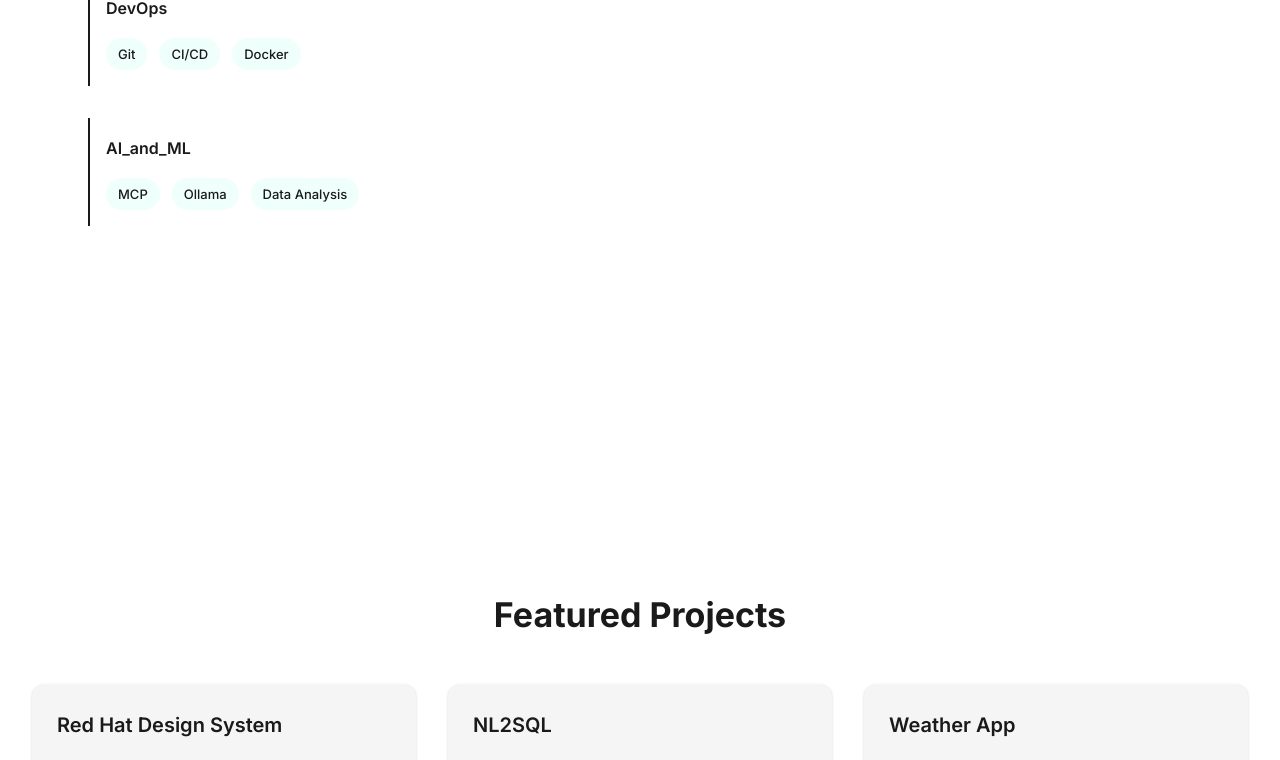
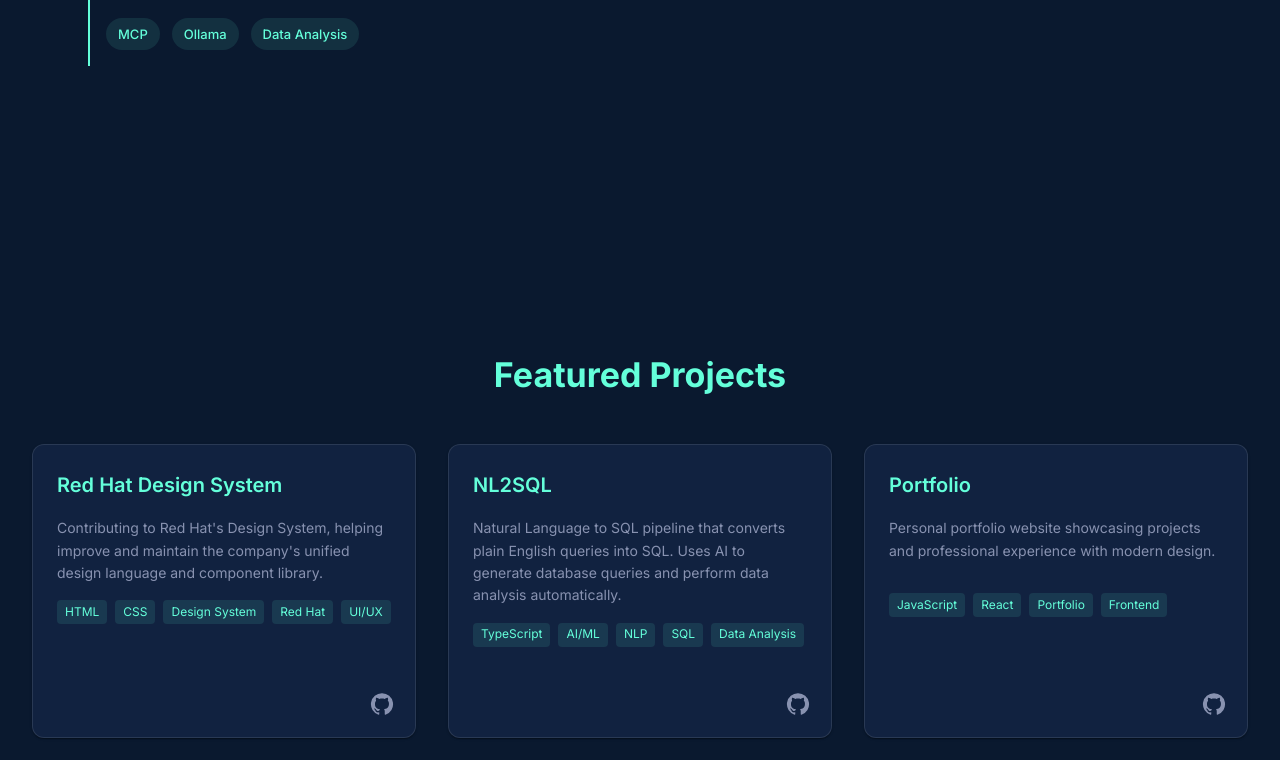
Before and after one commit to rohit-bharmal/rohit-bharmal.github.io, a React (Vite) app: page / in a window 1280 px wide. Shown: the part 1993-2753 px from the top of the page. Built offline with nearby package versions, Linux system fonts and the light colour scheme.

Commit message:
Ui changes

```diff
--- a/src/App.tsx
+++ b/src/App.tsx
@@ -28,7 +28,7 @@
     display: "flex",
     alignItems: "center",
     scrollMarginTop: "56px", // Account for mobile header
-    padding: "80px 0", // Add vertical padding instead of min-height
+    padding: "0 0 80px", // Remove top padding, keep bottom padding
     "& > *": {
       width: "100%",
     },
--- a/src/components/Projects.tsx
+++ b/src/components/Projects.tsx
@@ -34,6 +34,13 @@
       "Natural Language to SQL pipeline that converts plain English queries into SQL. Uses AI to generate database queries and perform data analysis automatically.",
     tags: ["TypeScript", "AI/ML", "NLP", "SQL", "Data Analysis"],
     github: "https://github.com/rohit-bharmal/nl2sql",
+  },
+  {
+    title: "Portfolio",
+    description:
+      "Personal portfolio website showcasing projects and professional experience with modern design.",
+    tags: ["JavaScript", "React", "Portfolio", "Frontend"],
+    github: "https://github.com/rohit-bharmal/rohit-portfolio",
   },
   {
     title: "Weather App",
@@ -76,13 +83,6 @@
       "Web components library based on PatternFly design system, creating reusable custom elements.",
     tags: ["TypeScript", "Web Components", "PatternFly", "UI"],
     github: "https://github.com/rohit-bharmal/patternfly-elements",
-  },
-  {
-    title: "Portfolio",
-    description:
-      "Personal portfolio website showcasing projects and professional experience with modern design.",
-    tags: ["JavaScript", "React", "Portfolio", "Frontend"],
-    github: "https://github.com/rohit-bharmal/portfolio",
   },
   {
     title: "Heart Disease Predictor",
--- a/src/theme/ThemeContext.tsx
+++ b/src/theme/ThemeContext.tsx
@@ -9,7 +9,7 @@
 }
 
 export const ThemeContext = createContext<ThemeContextType>({
-  mode: "light",
+  mode: "dark",
   toggleColorMode: () => {},
 });
 
@@ -18,7 +18,7 @@
 export const ThemeProviderWrapper: React.FC<{ children: React.ReactNode }> = ({
   children,
 }) => {
-  const [mode, setMode] = useState<PaletteMode>("light");
+  const [mode, setMode] = useState<PaletteMode>("dark");
 
   const colorMode = useMemo(
     () => ({
```
